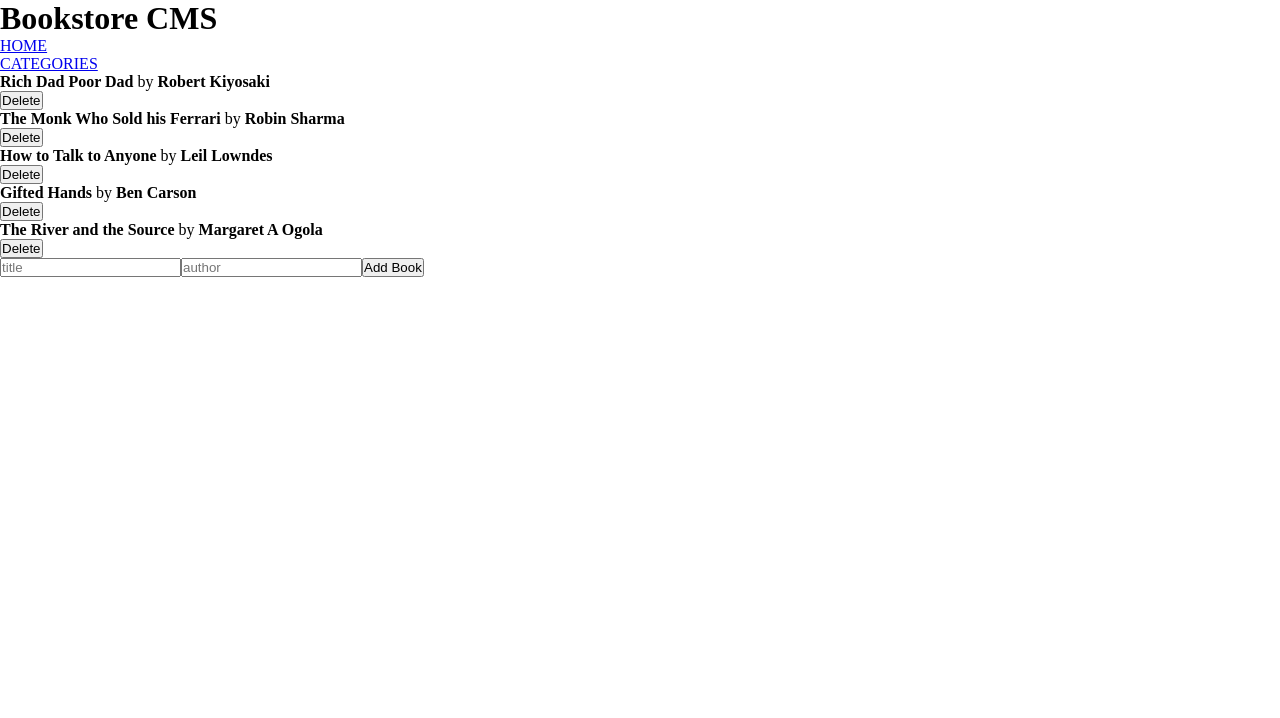
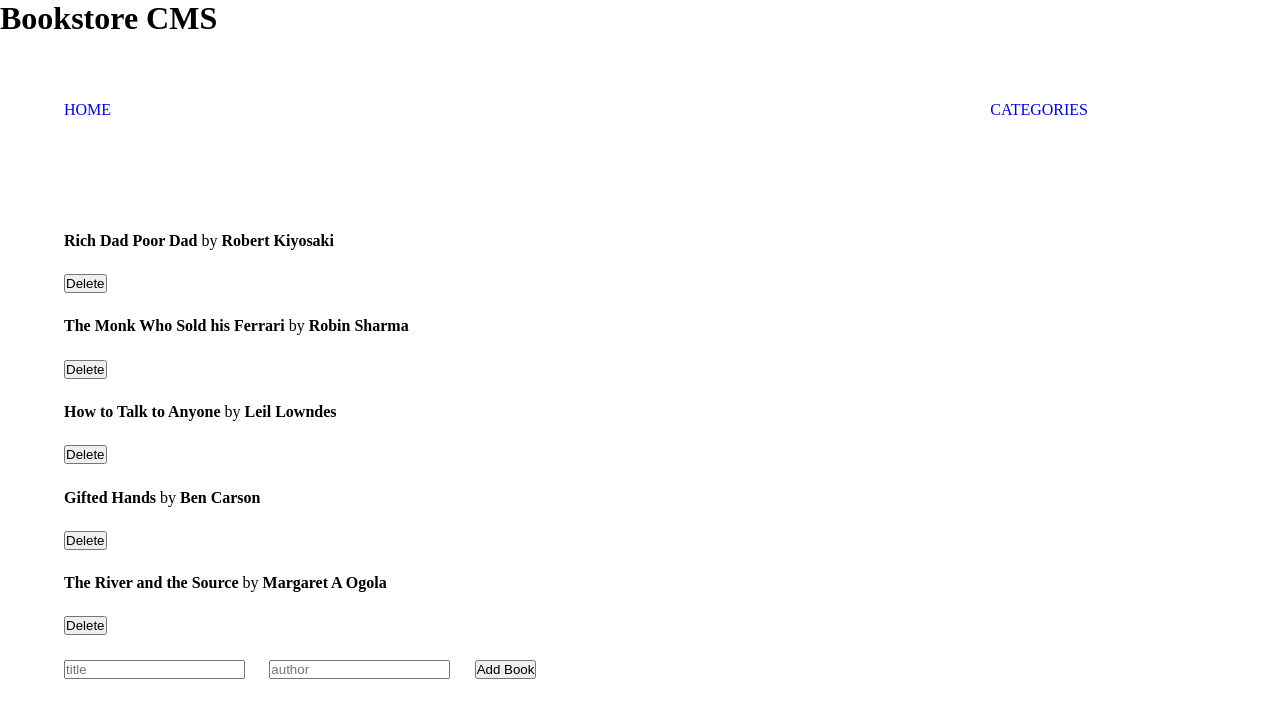
Before and after one commit to Lornakaboro/React-bookstore, a React (Create React App) app: page / in a window 1280 px wide. Shown: the top 718 px of the page. Built offline with nearby package versions, Linux system fonts and the light colour scheme.

Commit message:
Add some basic styling

```diff
--- a/src/styles/App.css
+++ b/src/styles/App.css
@@ -1,5 +1,37 @@
-*{
+* {
   margin: 0;
   padding: 0;
   box-sizing: border-box;
 }
+
+.nav-items {
+  display: flex;
+  justify-content: space-between;
+  padding: 5% 15% 5% 5%;
+}
+
+.nav-items li {
+  list-style: none;
+}
+
+.nav-items li a {
+  text-decoration: none;
+}
+
+.home-page {
+  padding-left: 5%;
+}
+
+.books {
+  padding: 2% 0;
+}
+
+.book-input {
+  display: flex;
+  gap: 2%;
+}
+
+#book-categories {
+  display: flex;
+  justify-content: center;
+}
```
